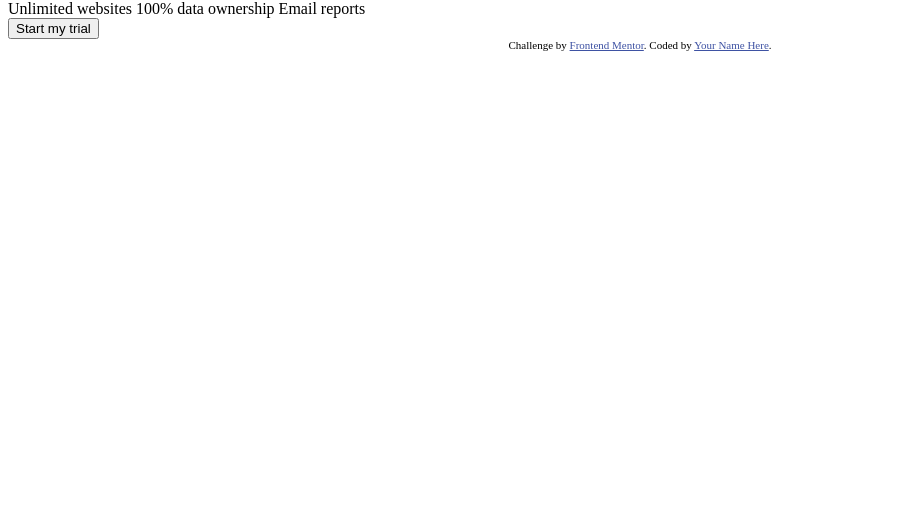
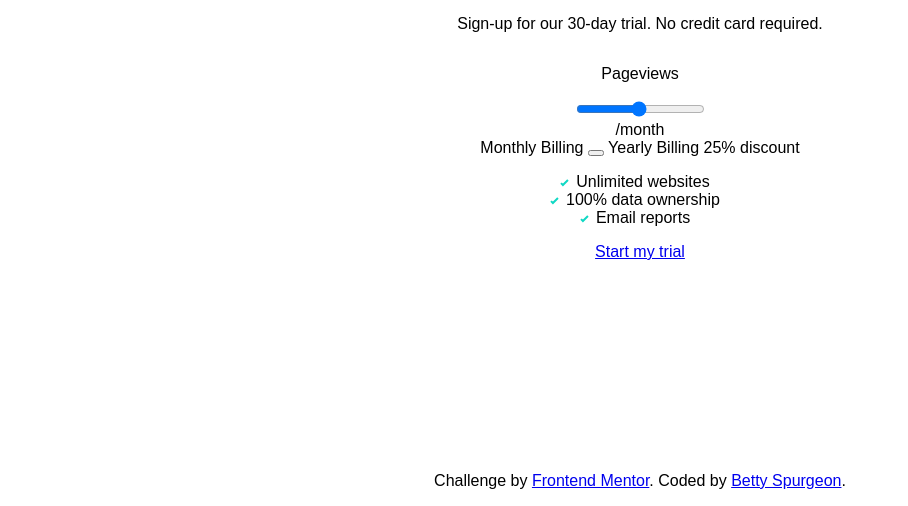
Before and after one commit to bettyspurgeon/interactive-pricing-component, a plain HTML site: page index.html in a window 1280 px wide. Shown: the part 310-816 px from the top of the page, without its empty margins (0-908 px from the left). Drawn offline with Linux system fonts and the light colour scheme.

Commit message:
add html tags and initial styling

```diff
--- a/index.html
+++ b/index.html
@@ -3,46 +3,52 @@
 <head>
   <meta charset="UTF-8">
   <meta name="viewport" content="width=device-width, initial-scale=1.0"> <!-- displays site properly based on user's device -->
+  <link rel="stylesheet" href="./styles.css">
 
   <link rel="icon" type="image/png" sizes="32x32" href="./images/favicon-32x32.png">
 
   <title>Frontend Mentor | Interactive pricing component</title>
 
-  <!-- Feel free to remove these styles or customise in your own stylesheet 👍 -->
-  <style>
-    .attribution { font-size: 11px; text-align: center; }
-    .attribution a { color: hsl(228, 45%, 44%); }
-  </style>
 </head>
 <body>
+    <div class="container">
       <header>
+        <div class="centered">
           <h1>Simple, traffic-based pricing</h1>
-  <h2>Sign-up for our 30-day trial.</h2>
-  <h2>No credit card required.</h2>
+          <p>Sign-up for our 30-day trial. No credit card required.</p>
+        </div>
       </header>
-<div class="info-container">
+
+      <main>
+        <div class="pricing-component"></div>
           <div id="pageviews-container">
             <p>Pageviews</p>
           </div>
-<div id="price-container">
-  <p>$ /month</p>
+          <div class="slidecontainer">
+            <input type="range" min="1" max="100" value="50" class="slider" id="myRange">
           </div>
-<div id="billing-container">
-  <p>Monthly Billing</p>
-  <p>Yearly Billing <span class="desktop discount">25% discount</span><span class="mobile discount">-25%</span></p>
+          <div id="price">
+            <span> /month</span>
           </div>
-<div id="benefits-container">
-  Unlimited websites
-  100% data ownership
-  Email reports
+          <div class="switch">
+            <span>Monthly Billing</span>
+            <button class="swtich-btn" id="switch"></button>
+            <span>Yearly Billing 25% discount</span>
           </div>
-<button>
-  Start my trial
-</button>
+        <div class="info-benefits-container">
+            <ul>
+              <li>Unlimited websites</li>
+              <li>100% data ownership</li>
+              <li>Email reports</li>
+            </ul>
+          <a class="trial-btn" href="#">Start my trial</a>
         </div>
+    </main>
+  </div>
+
   <div class="attribution">
     Challenge by <a href="https://www.frontendmentor.io?ref=challenge" target="_blank">Frontend Mentor</a>.
-    Coded by <a href="#">Your Name Here</a>.
+    Coded by <a href="https://github.com/bettyspurgeon" target="_blank">Betty Spurgeon</a>.
   </div>
 </body>
 </html>
--- a/styles.css
+++ b/styles.css
@@ -0,0 +1,74 @@
+:root {
+    --soft-cyan: hsl(174, 77%, 80%);
+    /*Full Slider Bar*/
+    --strong-cyan: hsl(174, 86%, 45%);
+    /*Slider Backround*/
+    --light-grayish-red: hsl(14, 92%, 95%);
+    /*Discount Background*/
+    --light-red: hsl(15, 100%, 70%);
+    /*Discount Text*/
+    --pale-blue: hsl(226, 100%, 87%);
+    /*CTA Text*/
+    --white: hsl (0, 0%, 100%);
+    /*Pricing Component Background*/
+    --very-pale-blue: hsl(230, 100%, 99%);
+    /*Main Background*/
+    --light-grayish-blue: hsl(224, 65%, 95%);
+    /*Empty Slider Bar*/
+    --light-grayish-blue: hsl(223, 50%, 87%);
+    /*Toggle Background*/
+    --grayish-blue: hsl(225, 20%, 60%);
+    /*Text*/
+    --dark-desaturated-blue: hsl(227, 35%, 25%);
+    /*Text & CTA Background*/
+}
+
+@font-face {
+    font-family: 'manrope-600';
+    src: url(./fonts/Manrope-SemiBold.ttf);
+}
+
+@font-face {
+    font-family: 'manrope-800';
+    src: url(./fonts/Manrope-ExtraBold.ttf);
+}
+html {
+    box-sizing: border-box;
+    font-family: "Open sans", sans-serif;
+}
+body {
+    display: flex;
+    justify-content: center;
+    align-items: center;
+    min-height: 100vh;
+}
+
+.container {
+    background-color: #ffffff;
+    border-radius: 10px;
+    padding: 15px 25px;
+    width: 100%;
+    max-width: 960px;
+    display: flex;
+    flex-direction: column;
+    text-align: center;
+}
+body {
+    font-family: Manrope, sans-serif;
+
+}
+li {
+    list-style-image: url(./images/icon-check.svg);
+    list-style-position:inside;
+    margin-left: -50px;
+}
+.trial-btn {
+
+}
+.attribution {
+  position: fixed;
+  left: 0;
+  bottom: 0;
+  width: 100%;
+  text-align: center;
+}
```
Lines whose indentation alone changed are shown as unchanged.
